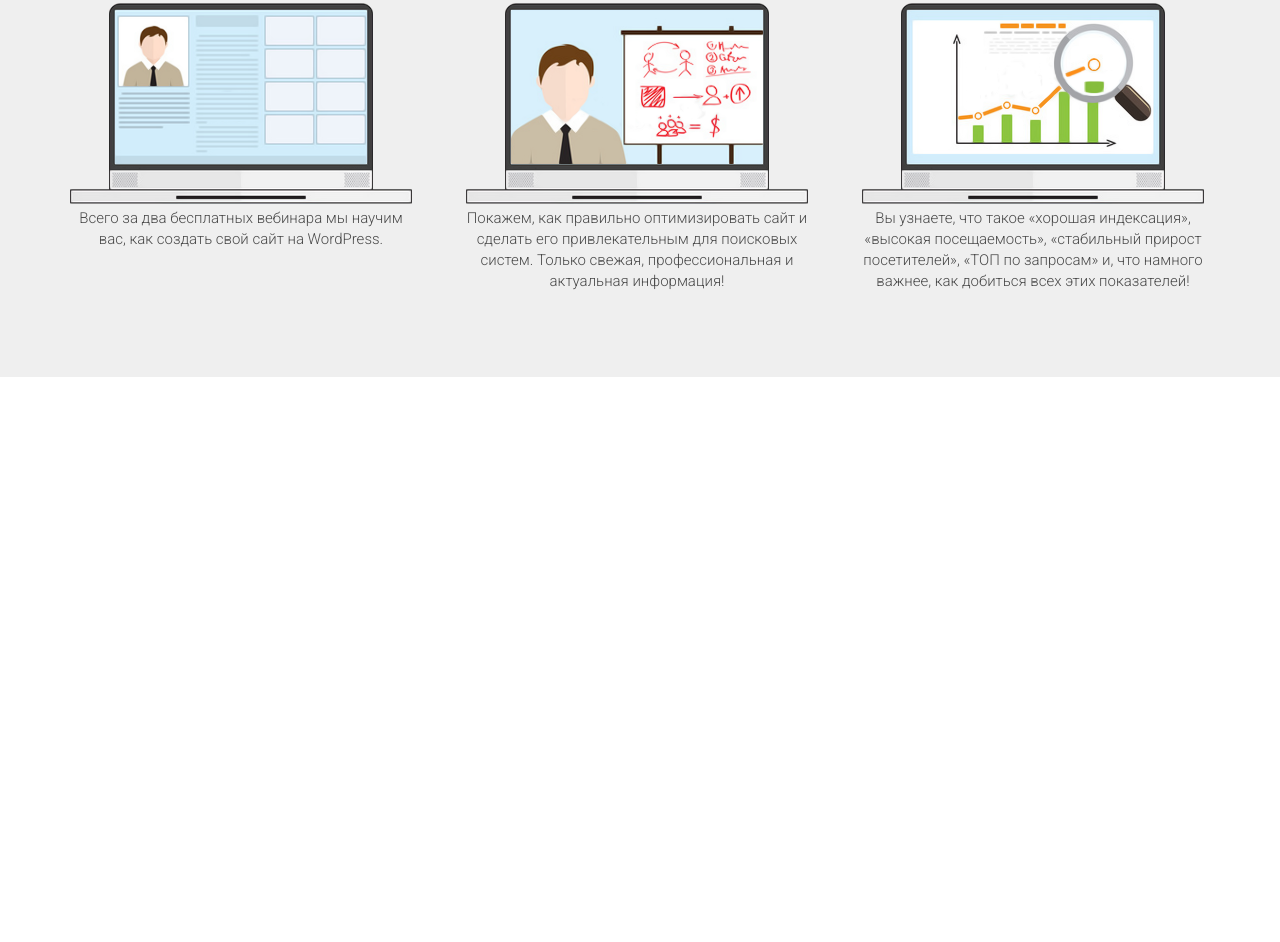
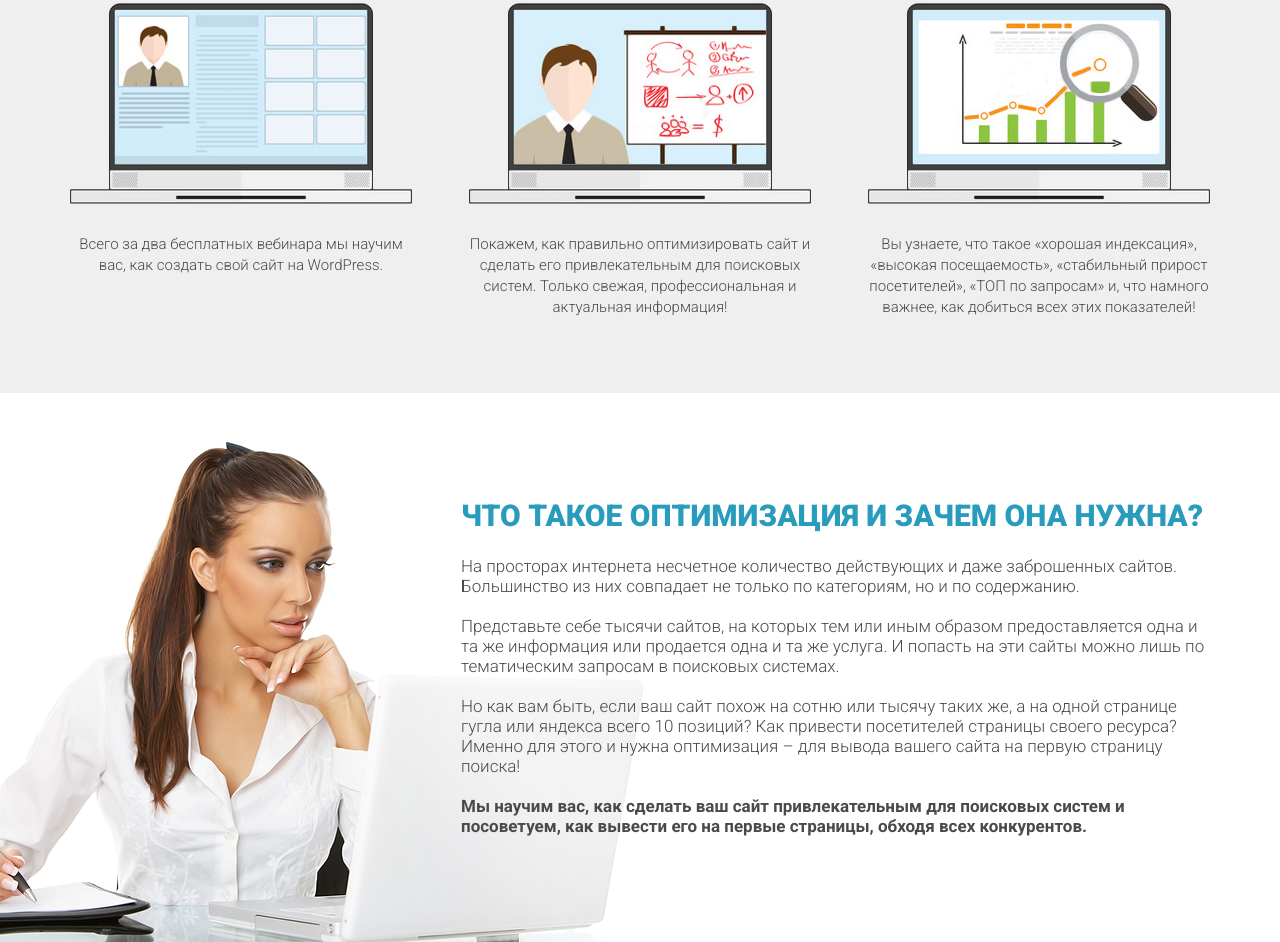
Before and after one commit to DarynaKorotych/Wordpress-intensive, a plain HTML site: page index.html in a window 1280 px wide. Shown: the part 1030-1972 px from the top of the page. Before the commit the page ends 1407 px from the top, so only its background shows below. Drawn offline with Linux system fonts and the light colour scheme.

Commit message:
Created section "optimization"

```diff
--- a/css/style.css
+++ b/css/style.css
@@ -10,6 +10,7 @@ body {
 .container {
   width: 1140px;
   margin: 0 auto;
+  position: relative;
 }
 
 .promo {
@@ -128,7 +129,7 @@ h2.title {
 }
 /* =========================================== */
 .waiting {
-  height: 607px;
+  min-height: 607px;
   background: #efefef;
   padding: 88px 0 75px 0;
 }
@@ -161,15 +162,26 @@ h2.title {
   color: #4a4a4a;
 }
 
-.waiting .waiting_wrapper {
-  margin-top: 45px;
+/* .waiting .waiting_wrapper {
   display: grid;
   grid-template-columns: repeat(3, 1fr);
   grid-column-gap: 48px;
+  margin-top: 45px;
+} */
+
+.waiting .waiting_wrapper {
+  display: flex;
+  justify-content: space-between;
+  margin-top: 45px;
 }
 
 .waiting .waiting_wrapper .waiting_item {
   width: 342px;
+  text-align: center;
+}
+
+.waiting .waiting_wrapper .waiting_item .waiting_img {
+  width: 100%;
 }
 
 .waiting .waiting_wrapper .waiting_descr {
@@ -177,6 +189,45 @@ h2.title {
   font-weight: 300;
   font-size: 15px;
   line-height: 21px;
-  text-align: center;
   color: #4a4a4a;
+  margin-top: 26px;
 }
+
+/* ========================================== */
+
+.optimization {
+  min-height: 547px;
+  padding: 108px 0 74px 0;
+}
+
+.optimization .optimization_header {
+  margin-left: 391px;
+  /* display: flex;
+  justify-content: flex-end; */
+  font-style: normal;
+  font-weight: 900;
+  font-size: 30px;
+  line-height: 30px;
+  text-transform: uppercase;
+  color: #299cbd;
+}
+
+.optimization .optimization_text {
+  margin-left: 391px;
+  margin-top: 25px;
+  font-style: normal;
+  font-weight: 300;
+  font-size: 17px;
+  color: #4A4A4A;
+}
+
+.optimization .optimization_text  span{
+  font-weight: 700;
+}
+
+.optimization .optimization_img{
+  position: absolute;
+  top: -61px;
+  left: -240px;
+  z-index: -1;
+}
--- a/index.html
+++ b/index.html
@@ -85,5 +85,34 @@
         </div>
       </div>
     </section>
+    <section class="optimization">
+      <div class="container">
+        <h2 class="optimization_header">
+          Что такое оптимизация и зачем она нужна?
+        </h2>
+        <div class="optimization_text">
+          На просторах интернета несчетное количество действующих и даже
+          заброшенных сайтов. Большинство из них совпадает не только по
+          категориям, но и по содержанию.
+          <br /><br />
+          Представьте себе тысячи сайтов, на которых тем или иным образом
+          предоставляется одна и та же информация или продается одна и та же
+          услуга. И попасть на эти сайты можно лишь по тематическим запросам в
+          поисковых системах.
+          <br /><br />
+          Но как вам быть, если ваш сайт похож на сотню или тысячу таких же, а
+          на одной странице гугла или яндекса всего 10 позиций? Как привести
+          посетителей страницы своего ресурса? Именно для этого и нужна
+          оптимизация – для вывода вашего сайта на первую страницу поиска!
+          <br /><br />
+          <span
+            >Мы научим вас, как сделать ваш сайт привлекательным для поисковых
+            систем и посоветуем, как вывести его на первые страницы, обходя всех
+            конкурентов.</span
+          >
+        </div>
+        <img src="./img/bg/woman_bg.png" alt="woman" class="optimization_img">
+      </div>
+    </section>
   </body>
 </html>
```
